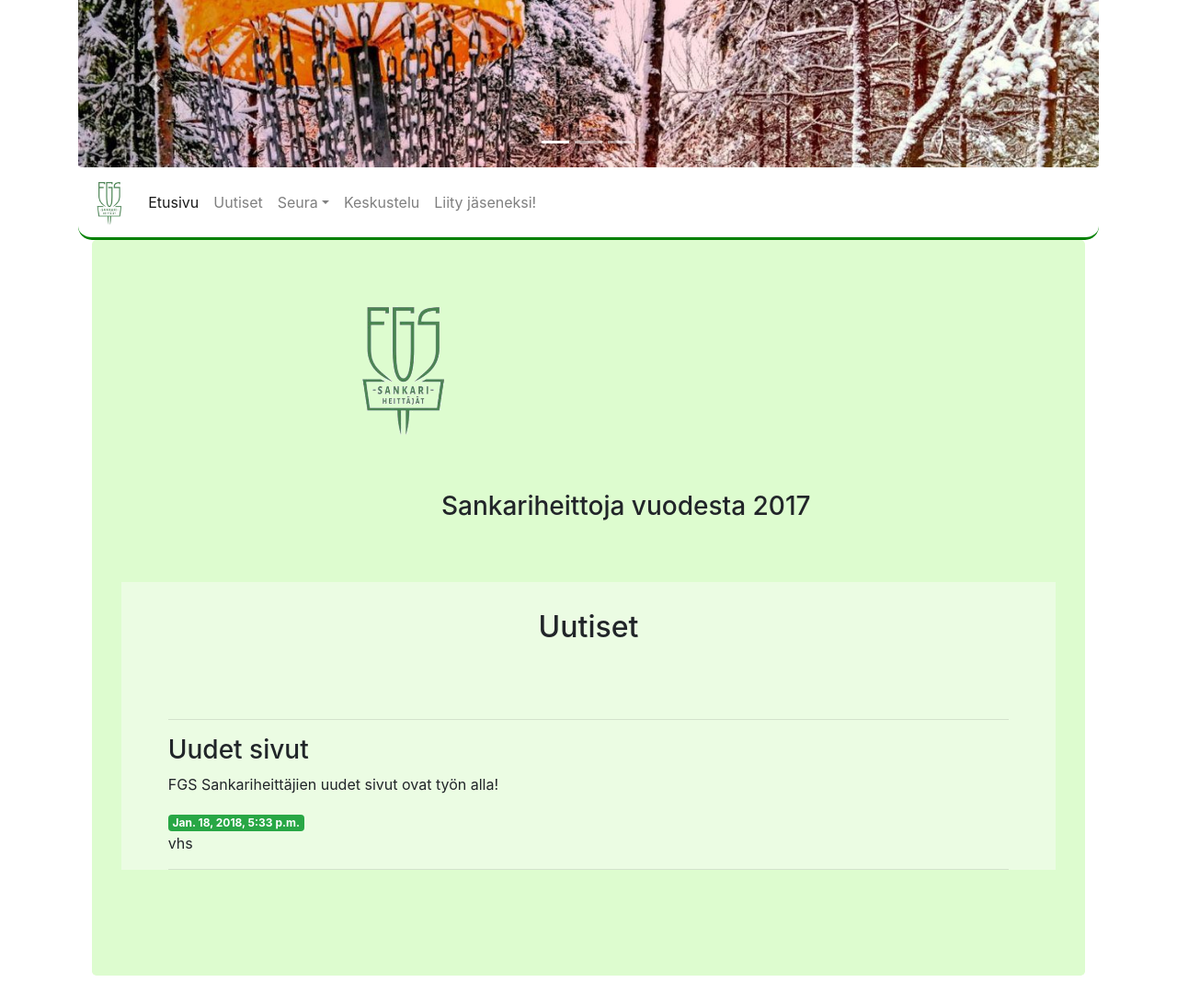
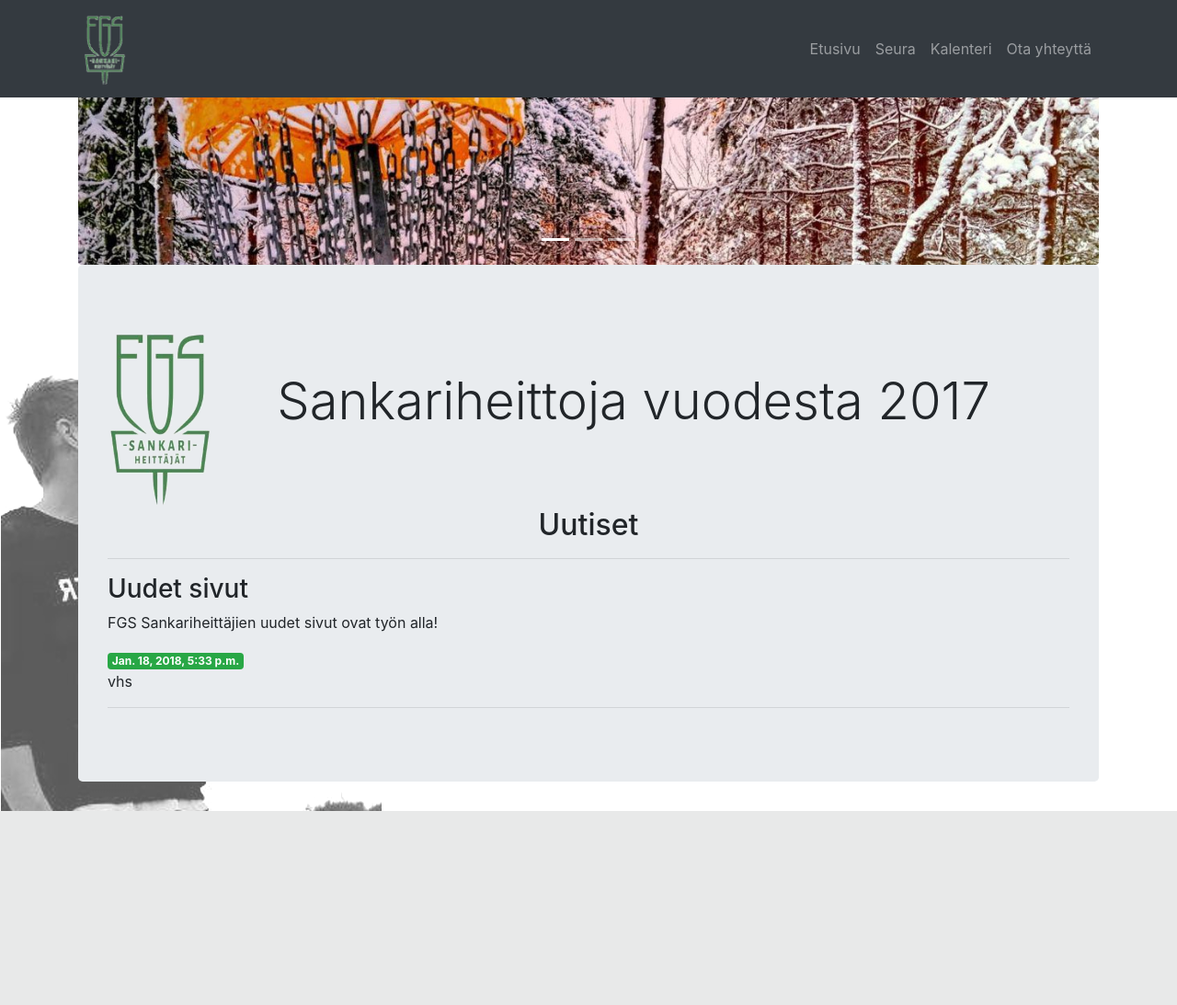
Before and after one commit to saarinenvh/sankariheittajat, a Django app: page / in a window 1280 px wide. Shown: the whole page at 92% size. After the commit the page ends 882 px from the top, so only its background shows below. Run offline with Django 3.2, Linux system fonts and the light colour scheme; data comes from the database, SQL or seed files in the repository; some libraries are stand-ins or nearby versions.

Commit message:
new layout

```diff
--- a/sankariheittajat/static/css/mainsite.css
+++ /dev/null
@@ -1,46 +0,0 @@
-.otsikko {
-  width: 50%;
-  margin: 0 auto;
-}
-
-.uutinen {
-  margin: 5%;
-}
-
-h2 {
-  padding: 30px;
-
-}
-
-.jumbotron {
-  background-color: #ddfccf;
-}
-
-.uutiset {
-  background-color: #ebfce3;
-
-}
-
-.navbar {
-  border-bottom: 3px solid green;
-  border-radius: 15px;
-}
-
-
-.logo {
-  float: left;
-  height: 150px;
-  width: 120px;
-  font-family: Veranda;
-}
-.slogan {
-  text-align: center;
-  line-height: 150px;
-  float:right;
-  margin-right: 20px;
-}
-
-.nav.navbar.navbar-expand-lg.navbar-light {
-  margin: auto;
-  text-align = center;
-}
--- /dev/null
+++ b/sankariheittajat/static/css/style.css
@@ -0,0 +1,17 @@
+#logo {
+  display: inline-block;
+}
+
+#slogan.display-4{
+  display: inline-block;
+  margin-left: 50px;
+}
+
+.otsikko {
+  width: 100%;
+}
+
+body {
+  background-image: url("../images/tausta.png")
+
+}
--- a/sankariheittajat/templates/base.html
+++ b/sankariheittajat/templates/base.html
@@ -8,13 +8,37 @@
 
 
     <link rel="stylesheet" href="https://maxcdn.bootstrapcdn.com/bootstrap/4.0.0/css/bootstrap.min.css">
-    <link rel="stylesheet" href="{% static "css/mainsite.css" %}">
+    <link rel="stylesheet" href="{% static "css/style.css" %}">
     <title>FGS Sankariheittäjät</title>
   </head>
 
   <body>
+
+<nav class="navbar navbar-expand-md navbar-toggleable-sm navbar-dark bg-dark ">
   <div class = "container">
-      <!-- CAROUSEL -->
+  <button class="navbar-toggler navbar-toggler-right" type="button" data-toggle="collapse" data-target="#navbarNav" aria-controls="navbarNav" aria-expanded="false" aria-label="Toggle navigation">
+    <span class="navbar-toggler-icon"></span>
+  </button>
+  <a class="navbar-brand" href="#"><img src = "{% static "images/logo.png" %}" height=80px></a>
+  <div class="collapse navbar-collapse" id="navbarNav">
+    <ul class="navbar-nav ml-auto">
+      <li class="nav-item">
+        <a class="nav-link" href="/">Etusivu <span class="sr-only">(current)</span></a>
+      </li>
+      <li class="nav-item ">
+        <a class="nav-link" href="/seura/">Seura</a>
+      </li>
+      <li class="nav-item">
+        <a class="nav-link" href="/kalenteri/">Kalenteri</a>
+      </li>
+      <li class="nav-item">
+        <a class="nav-link" href="#">Ota yhteyttä</a>
+      </li>
+    </ul>
+  </div>
+</div>
+</nav>
+<div class="container">
 <div id="carouselExampleIndicators" class="carousel slide" data-ride="carousel">
   <ol class="carousel-indicators">
     <li data-target="#carouselExampleIndicators" data-slide-to="0" class="active"></li>
@@ -24,7 +48,7 @@
 
   <div class="carousel-inner" role="listbox">
     <div class="carousel-item active">
-            <img class="d-block img-fluid rounded-bottom" src="{% static "images/talvi_1.jpg"%}" alt="First slide">
+      <img class="d-block img-fluid rounded-bottom" src="{% static "images/talvi_1.jpg" %}" alt="First slide">
     </div>
     <div class="carousel-item">
       <img class="d-block img-fluid rounded-bottom" src="{% static "images/talvi_2.jpg"%}" alt="Second slide">
@@ -42,44 +66,13 @@
     <span class="sr-only">Next</span>
   </a>
 </div>
-
-      <!-- NAVBAR -->
-        <nav class="navbar navbar-expand-lg navbar-light">
-          <a class="navbar-brand" href="/"><img src = "{% static "images/logo.png" %}" height = '50'></a>
-          <button class="navbar-toggler" type="button" data-toggle="collapse" data-target="#navbarSupportedContent" aria-controls="navbarSupportedContent" aria-expanded="false" aria-label="Toggle navigation">
-            <span class="navbar-toggler-icon"></span>
-          </button>
-
-          <div class="collapse navbar-collapse" id="navbarSupportedContent">
-            <ul class="navbar-nav mr-auto">
-              <li class="nav-item active">
-                <a class="nav-link" href="/">Etusivu <span class="sr-only">(current)</span></a>
-              </li>
-              <li class="nav-item">
-                <a class="nav-link" href="/uutiset">Uutiset</a>
-              </li>
-              <li class="nav-item dropdown">
-                <a class="nav-link dropdown-toggle" href="#" id="navbarDropdown" role="button" data-toggle="dropdown" aria-haspopup="true" aria-expanded="false">Seura</a>
-                <div class="dropdown-menu" aria-labelledby="navbarDropdown">
-                  <a class="dropdown-item" href="/seura">Yleisesti</a>
-                  <a class="dropdown-item" href="/seura/saannot">Säännöt</a>
-                  <div class="dropdown-divider"></div>
-                  <a class="dropdown-item" href="/kalenteri">Kalenteri 2018</a>
 </div>
-              </li>
-              <li class="nav-item">
-                <a class="nav-link" href="/keskustelu">Keskustelu</a>
-              </li>
-            <li class="nav-item">
-              <a class="nav-link" href="/jasenyys">Liity jäseneksi!</a>
-            </li>
-          </div>
-        </nav>
 
 <div class = "container">
   <div class = "jumbotron">
     {% block content %}
     {% endblock %}
+  </div>
 </div>
 
 
--- a/sankariheittajat/templates/index.html
+++ b/sankariheittajat/templates/index.html
@@ -3,12 +3,12 @@
 {% load static %}
 <div class = "row">
   <div class = 'otsikko'>
-    <img class = "logo" src = "{% static "images/logo.png" %}" height = '100'></a>
-    <h3 class = "slogan">Sankariheittoja vuodesta 2017</h3>
+    <img id = "logo" src = "{% static "images/logo.png" %}" height = '200'></a>
+    <h1 class = 'display-4' id='slogan'>Sankariheittoja vuodesta 2017</h3>
   </div>
 </div>
 
-<div class = "uutiset">
+<div class = "uutiset ">
   <h2 class = "text-center">Uutiset</h2>
   <div class = "uutinen">
     <hr>
```
Also changed, not shown: sankariheittajat/static/images/tausta.png (added). Lines whose indentation alone changed are shown as unchanged.
